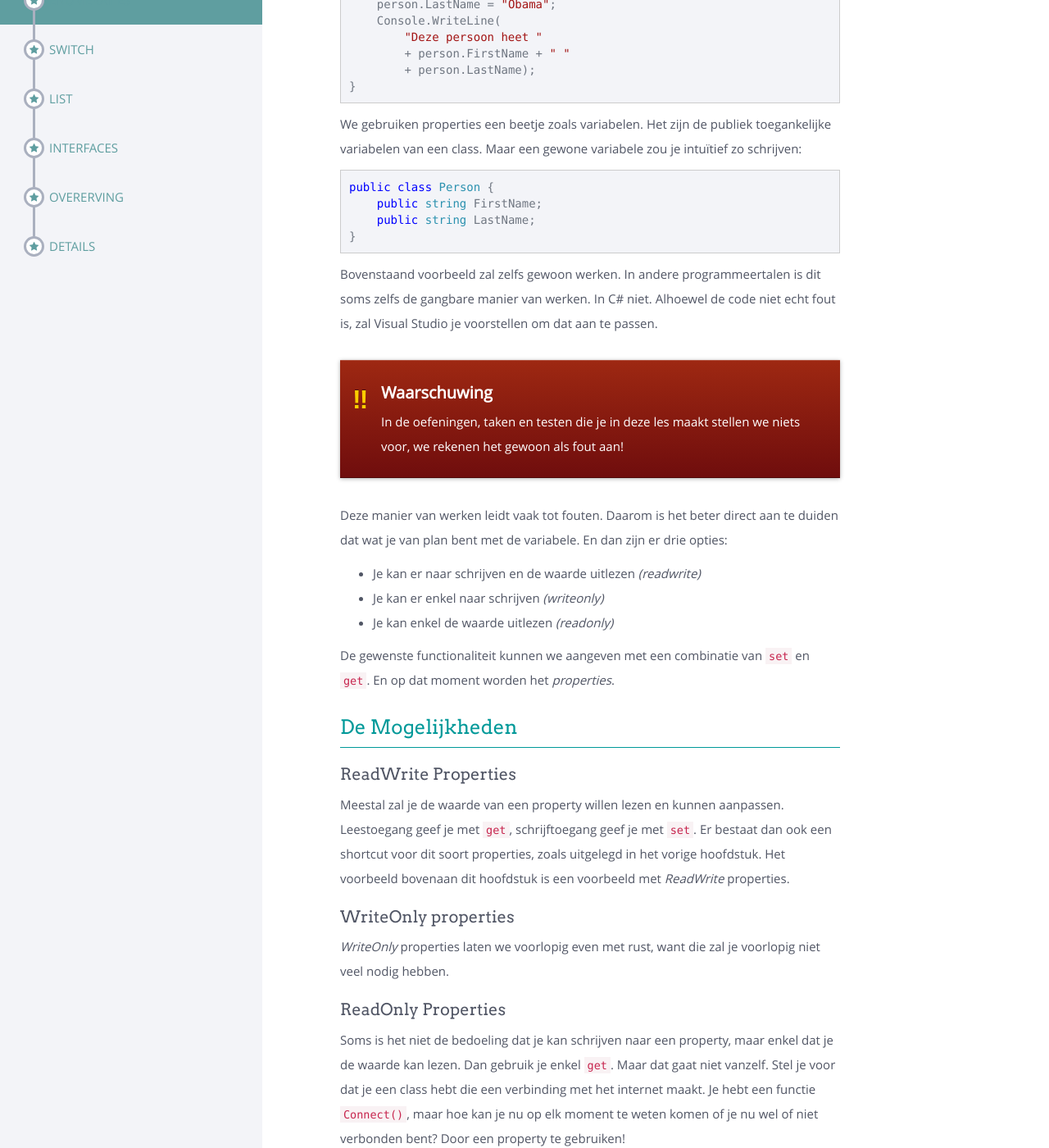
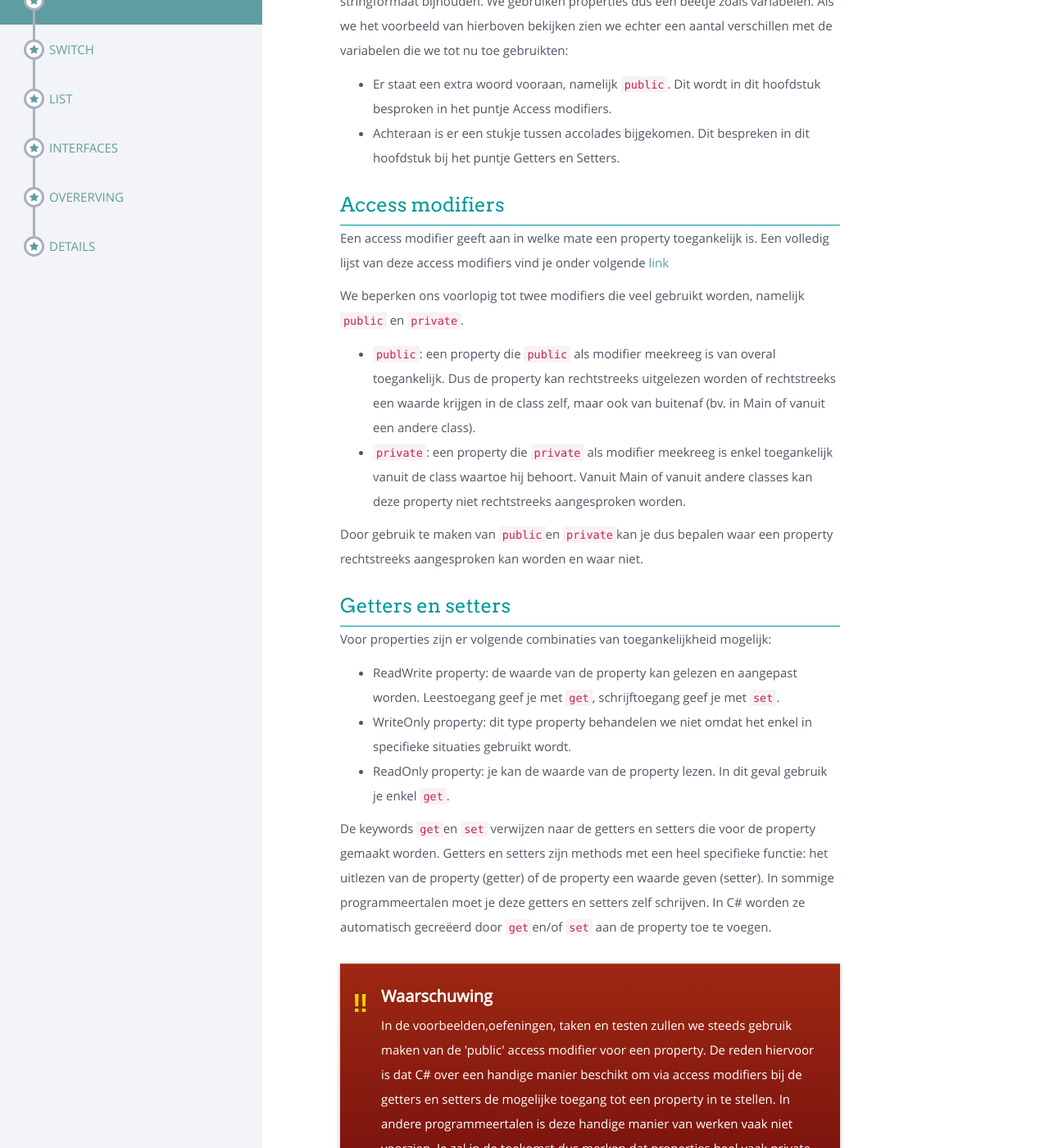
Before and after one commit to sma-it/sma-it.github.io, a Jekyll site: the page built from modules/advanced/_posts/2000-01-02-Properties.md, in a window 1280 px wide and 1400 px high, scrolled down 475 px. Shown: the whole window at 82% size. Built offline with Jekyll 4.4.1, drawn with Linux system fonts in a browser that asks for light colours; nearby versions of some CDN libraries; some of the changed text lies outside the part shown.

Commit message:
Changed content

````diff
--- a/modules/advanced/_posts/2000-01-02-Properties.md
+++ b/modules/advanced/_posts/2000-01-02-Properties.md
@@ -11,167 +11,159 @@
 public class Person {
     public string FirstName { get; set; }
     public string LastName { get; set; }
-}
-
-void Func() {
-    var person = new Person();
-    person.FirstName = "Barack";
-    person.LastName = "Obama";
-    Console.WriteLine(
-        "Deze persoon heet "
-        + person.FirstName + " "
-        + person.LastName);
+    ...
 }
 ```
-We gebruiken properties een beetje zoals variabelen. Het zijn de publiek toegankelijke variabelen van een class. Maar een gewone variabele zou je intuïtief zo schrijven:
+Van een object van deze class kunnen we de FirstName en de LastName in stringformaat bijhouden. We gebruiken properties dus een beetje zoals variabelen.
+Als we het voorbeeld van hierboven bekijken zien we echter een aantal verschillen met de variabelen die we tot nu toe gebruikten:
+
+- Er staat een extra woord vooraan, namelijk `public`. Dit wordt in dit hoofdstuk besproken in het puntje Access modifiers.
+- Achteraan is er een stukje tussen accolades bijgekomen. Dit bespreken in dit hoofdstuk bij het puntje Getters en Setters.
+
+<div class="header2" markdown = "1">## Access modifiers
+</div>
+
+Een access modifier geeft aan in welke mate een property toegankelijk is. Een volledig lijst van deze access modifiers vind je onder volgende [link](https://msdn.microsoft.com/en-us/library/system.datetime(v=vs.110).aspx)
+
+We beperken ons voorlopig tot twee modifiers die veel gebruikt worden, namelijk `public` en `private`.
+
+- `public`: een property die `public` als modifier meekreeg is van overal toegankelijk. Dus de property kan rechtstreeks uitgelezen worden of rechtstreeks een waarde krijgen in de class zelf, maar ook van buitenaf (bv. in Main of vanuit een andere class).
+- `private`: een property die `private` als modifier meekreeg is enkel toegankelijk vanuit de class waartoe hij behoort. Vanuit Main of vanuit andere classes kan deze property niet rechtstreeks aangesproken worden.
+
+Door gebruik te maken van `public`en `private`kan je dus bepalen waar een property rechtstreeks aangesproken kan worden en waar niet.
+
+<div class="header2" markdown = "1">## Getters en setters
+</div>
+
+Voor properties zijn er volgende combinaties van toegankelijkheid mogelijk:
+- ReadWrite property: de waarde van de property kan gelezen en aangepast worden. Leestoegang geef je met `get`, schrijftoegang geef je met `set`.
+- WriteOnly property: dit type property behandelen we niet omdat het enkel in specifieke situaties gebruikt wordt.
+- ReadOnly property: je kan de waarde van de property lezen. In dit geval gebruik je enkel `get`.
+
+De keywords `get`en `set` verwijzen naar de getters en setters die voor de property gemaakt worden. Getters en setters zijn methods met een heel specifieke functie: het uitlezen van de property (getter) of de property een waarde geven (setter). In sommige programmeertalen moet je deze getters en setters zelf schrijven. In C# worden ze automatisch gecreëerd door `get`en/of `set` aan de property toe te voegen.
+
+<div class="note waarschuwing">
+<p>In de voorbeelden,oefeningen, taken en testen zullen we steeds gebruik maken van de 'public' access modifier voor een property. De reden hiervoor is dat C# over een handige manier beschikt om via access modifiers bij de getters en setters de mogelijke toegang tot een property in te stellen.
+In andere programmeertalen is deze handige manier van werken vaak niet voorzien. Je zal in de toekomst dus merken dat properties heel vaak private als access modifier krijgen en dat je de toegang moet bepalen door het al of niet voorzien van een getter en ee setter voor een property.</p>
+</div>
+
+<div class="header2" markdown = "1">## Het gebruik van ReadWrite properties
+</div>
+### Voorbeeld 1: ReadWrite Properties - geen access modifiers bij get en set
+
+De class Person heeft twee ReadWrite properties en een functie Print() die deze properties op het scherm toont. Aangezien er geen access modifiers bij get en set staan worden deze verondersteld `public` te zijn en zijn de properties dus rechtstreeks toegankelijk vanuit Main.
 
 ```csharp
-public class Person {
-    public string FirstName;
-    public string LastName;
-}
-```
-Bovenstaand voorbeeld zal zelfs gewoon werken. In andere programmeertalen is dit soms zelfs de gangbare manier van werken. In C# niet. Alhoewel de code niet echt fout is, zal Visual Studio je voorstellen om dat aan te passen.
+public class Person
+{
+    public string FirstName { get; set; }
+    public string LastName { get; set; }
 
-<div class="note waarschuwing">
-<p>In de oefeningen, taken en testen die je in deze les maakt stellen we niets voor, we rekenen het gewoon als fout aan!</p>
-</div>
-
-Deze manier van werken leidt vaak tot fouten. Daarom is het beter direct aan te duiden dat wat je van plan bent met de variabele. En dan zijn er drie opties:
-
-- Je kan er naar schrijven en de waarde uitlezen _(readwrite)_
-- Je kan er enkel naar schrijven _(writeonly)_
-- Je kan enkel de waarde uitlezen _(readonly)_
-
-De gewenste functionaliteit kunnen we aangeven met een combinatie van `set` en `get`. En op dat moment worden het _properties_.
-
-<div class="header2" markdown = "1">## De Mogelijkheden
-</div>
-### ReadWrite Properties
-Meestal zal je de waarde van een property willen lezen en kunnen aanpassen. Leestoegang geef je met `get`, schrijftoegang geef je met `set`. Er bestaat dan ook een shortcut voor dit soort properties, zoals uitgelegd in het vorige hoofdstuk. Het voorbeeld bovenaan dit hoofdstuk is een voorbeeld met _ReadWrite_ properties.
-
-### WriteOnly properties
-_WriteOnly_ properties laten we voorlopig even met rust, want die zal je voorlopig niet veel nodig hebben.
-
-### ReadOnly Properties
-Soms is het niet de bedoeling dat je kan schrijven naar een property, maar enkel dat je de waarde kan lezen. Dan gebruik je enkel `get`. Maar dat gaat niet vanzelf. Stel je voor dat je een class hebt die een verbinding met het internet maakt. Je hebt een functie `Connect()`, maar hoe kan je nu op elk moment te weten komen of je nu wel of niet verbonden bent? Door een property te gebruiken!
-
-In het onderstaande voorbeeld zie je hoe dat zou kunnen werken:
-
-```csharp
-public class Connection {
-    // De property Connected geeft aan of we verbonden zijn of niet
-    // (true=verbonden; false=niet verbonden).
-    public bool Connected { get; set; }
-
-    //De property Connected wordt geïnitialiseerd d.m.v. de onderstaande
-    //functie Connect().
-    public void Connect() {
-        if(TryToConnectToTheInternet() == true) {  //TryToConnectToTheInternet() is
-            Connected = true;                   //een fictieve functie die nagaat
-        } else {                                //of de connectie met het internet lukt.
-            Connected = false;                  //De functie geeft true als resultaat indien de
-                                                //connectie lukt.
-                                                //Afhankelijk hiervan wordt de property
-                                                //Connected geïnitialiseerd op true of false.
-        }
-    }
-}
-
-public static void Program() {
-    var conn = new Connection(); //Er wordt een instantie van de class Connection gemaakt.
-    conn.Connect();              //De functie Connect() wordt toegepast op deze instantie.
-                                 //De property Connected van het object conn wordt hierdoor
-                                 //geïnitialiseerd.
-    if(conn.Connected) {         //Indien de property Connected van het object conn true is, zal
-        // download my file      //de download starten.
-    }
-}
-```
-Maar wat als iemand die class verkeerd gebruikt, en het op deze manier probeert?
-```csharp
-public static void Program() {
-    var conn = new Connection();
-    conn.Connected = true; // Hoera! We zijn verbonden.
-}
-```
-De property `Connected` had de bedoeling ons te vertellen of we verbonden waren. Maar nu hebben we de waarde zelf op `true` gezet. Zo lijkt het wel of we een verbinding hebben, maar dat is natuurlijk niet zo.
-
-Deze fout kunnen we voorkomen door `set` weg te laten bij de declaratie van de property:
-
-```csharp
-public bool Connected { get; }
-```
-
-Maar dit schept een nieuw probleem. Als de waarde niet aangepast kan worden, hoe kan class zelf dat dan doen? Deze code zal niet meer werken:
-
-```csharp
-if(TryToConnectToTheInternet() == true) {
-    Connected = true; // connected is readonly!!!
-} else {
-    Connected = false; // connected is readonly!!!
-}
-```
-
-De oplossing bestaat erin een extra variabele te gebruiken. Die mag niet zichtbaar zijn wanneer je de class gebruikt, maar kan intern wel aangepast worden. De `Connected` property zal dan via zijn `get` functie de waarde van die interne variabele doorgeven.
-
-```csharp
-public class Connection {
-    private bool connected = false; // de interne variabele.
-    public bool Connected { get => connected; } //de property Connected haalt zijn waarde uit
-                                                //de interne variabele connected.
-
-    public void Connect() {
-        if(TryToConnectToTheInternet() == true) {
-            connected = true; //de interne variabele wordt geïnitialiseerd.
-        } else {
-            connected = false;
-        }
-    }
-}
-
-public static void Program() {
-    var conn = new Connection();
-    conn.Connect();
-    if(conn.Connected) {
-        // download my file
+    public void Print()
+    {
+        Console.WriteLine("Voornaam: {0}", FirstName);
+        Console.WriteLine("Achternaam: {0}", LastName);
     }
 }
 ```
 
-Op deze manier werkt de code zoals het hoort. Let zeker hier op:
-- De extra variabele `connected` is _private_. Je leert hier later meer over, maar het betekent dat je geen toegang hebt tot deze variabele wanneer je een object maakt van je class.
-- We geven die interne variabele `connected` dadelijk een waarde. We starten immers zonder een verbinding.
-- De property `Connected` verwijst nu naar de interne variabele wanneer we ze opvragen. De `set` optie laten we gewoon weg.
-- We kunnen bijna dezelfde naam gebruiken. Het is de gewoonte dat je in dit geval de interne variabele met een kleine letter schrijft, en de property met een hoofdletter. Dat houdt je code overzichtelijk.
-- Binnen de class, bijvoorbeeld in de functie `Connect()` kan je de interne variabele gebruiken.
-- In het programma (dit is buiten de class) zelf is enkel de property `Connected` bruikbaar.
-
-
-
-<div class="header2" markdown = "1">## Wanneer gebruik je _ReadOnly_?
-</div>
-Er zijn verschillende scenario's denkbaar.
-
-### Preventie
-Soms is het echt niet de bedoeling om een variabele van buitenaf aan te passen. Dat zagen we al in het vorige voorbeeld: door `Connected` te wijzigen wist je niet meer of je nu wel of niet een verbinding had. Het is best mogelijk dat je programma crasht omdat je iets wil downloaden terwijl je eigenlijk geen verbinding hebt.
-
-**Preventie** betekent dat we `set` weglaten om fouten te voorkomen.
-
-### Utility
-Je kan ook _readonly_ utilities maken die het gebruik van je class vereenvoudigen. Als voorbeeld terug even de class `Person`:
+In Main kunnen we de properties als volgt aanspreken en op het scherm tonen:
 
 ```csharp
-public class Person {
+public  static void Main()
+{
+    var person = new Person();      // Er wordt een nieuw object van de class person gemaakt.
+    person.FirstName = "Steve";     // De ReadWrite property FirstName wordt d.m.v. de setter
+                                    // geïnitialiseerd.
+    person.LastName = "Jobs";       // De ReadWrite property LastName wordt d.m.v. de setter
+                                    // geïnitialiseerd.
+
+    person.Print();                 // De Print-functie toont de properties op het scherm.
+
+    Console.ReadKey();
+}
+
+```
+
+### Voorbeeld 2: ReadWrite Properties - een 'private' access modifier bij set
+
+We willen vermijden dat de property LastName gewijzigd kan worden buiten de class. We kunnen niet zomaar het keyword `set` weg laten want dan wordt deze property ReadOnly en kan hij ook binnen de class Person zelf geen waarde meer krijgen. En natuurlijk moet het nog altijd mogelijk zijn om binnen de class zelf een property een waarde te geven, bijvoorbeeld d.m.v. een functie met een gepast argument.
+De manier om een property nog wel binnen zijn class zelf Writable te houden en daarbuiten ReadOnly te maken is het keyword `private` voor `set`toe te voegen.
+
+```csharp
+public class Person
+{
     public string FirstName { get; set; }
-    public string LastName { get; set; }
-    public string Name { get => FirstName + " " + LastName; }
+    public string LastName { get; private set; }    // LastName is nu ReadOnly voor de
+                                                    // buitenwereld.
+
+    public void Print()
+    {
+        Console.WriteLine("Voornaam: {0}", FirstName);
+        Console.WriteLine("Achternaam: {0}", LastName);
+    }
+
+    // We voorzien een functie ChangeLastName die public is en dus in Main opgeroepen
+    // kan worden.
+    // Deze functie behoort tot de class Person en heeft dus wel toegang tot de
+    // property LastName.
+    // Via deze functie kunnen we LastName dus nog steeds vanuit Main een waarde geven.
+    // Voor properties die we dus heel gecontroleerd willen initialiseren, kunnen we
+    // dus gebruik maken van ReadOnly access en kunnen we indien, nodig een functie
+    // voorzien die de property initialiseert.
+
+    public void ChangeLastName(string name)
+    {
+        LastName = name;
+    }
 }
 ```
 
-Het kan handig zijn dat je de hele naam in 1 keer kan opvragen, in plaats van zelf altijd de twee namen te moeten samenvoegen tot een string. Maar wat zouden we met een `set` property die de volledige naam bevat in dit geval moeten doen? De naam opsplitsen en verdelen over `FirstName` en `LastName`, zodat we ook deze twee gegevens hebben? Dat gaat vroeg of laat fout, bijvoorbeeld als iemands voornaam uit twee delen bestaat. Het is veel veiliger om het instellen afzonderlijk te doen.
+In Main kunnen we de properties als volgt aanspreken en op het scherm tonen:
 
-**Utility** betekent dat we een get property toevoegen om iets eenvoudiger te maken. Maar omdat het eigenlijk niet om een afzonderlijke variabele gaat, is een bijhorende `set` niet van toepassing.
+```csharp
+static void Main(string[] args)
+{
+    var person = new Person();      // Er wordt een nieuw object van de class person gemaakt.
+    person.FirstName = "Steve";     // De ReadWrite property FirstName wordt d.m.v. de setter
+                                    // geïnitialiseerd.
+    // person.LastName = "Jobs";    // Deze lijn code geeft nu een fout, LastName is immers een
+                                    // ReadOnly property geworden.
+
+    person.ChangeLastName("Jobs");  // De functie ChangeLastName heeft toegang tot de ReadOnly
+                                    // property omdat de functie deel uitmaakt van de class
+                                    //Person.
+
+    person.Print();                 // De Print-functie toont de properties op het scherm. Dit
+                                    // geeft geen foutmelding omdat de print-functie in de
+                                    // Person class zit en daarom nog wel toegang heeft tot de
+                                    // property LastName.
+    Console.ReadKey();
+}
+```
+
+<div class="header2" markdown = "1">## Het gebruik van ReadOnly properties
+</div>
+
+Wanneer gebruik je ReadOnly properties? Er zijn verschillende scenario's denkbaar:
+
+### Preventie
+Soms is het echt niet de bedoeling om een variabele aan te passen.
+Preventie betekent dat we `set` weglaten om fouten te voorkomen. De property kan door het ontbreken van `set` niet meer gewijzigd worden.
+
+### Utility
+Je kan ook _readonly_ utilities maken die het gebruik van je class vereenvoudigen. Als voorbeeld nemen we terug even de class Person. Veronderstel dat we heel vaak de volledige naam van een persoon in ons programma nodig hebben. We kunnen dan steeds de twee properties (FirstName en LastName) gaan opvragen en ze tonen met een spatie ertussen. Maar, we kunnen hier ook een handige utility voor maken. In het onderstaande voorbeeld zie je de utility Name. De utility is ReadOnly, want er is enkel een getter voorzien (enkel het keyword `get` staat vermeld bij de utility). Maar, er is meer aan de hand. Na het keyword `get` geven we aan wat er moet uitgelezen worden als de utility Name opgevraagd wordt. In dit geval zal het opvragen van Name dus de volledige naam als resultaat geven. Handig!
+
+```csharp
+public class Person
+{
+    public string FirstName { get; set; }
+    public string LastName { get; set; }
+    public string Name { get => FirstName + " " + LastName; }  // De utility combineert
+                                                               // FirstName en LastName en
+                                                               // zet er een spatie tussen.
+}
+```
 
 ### Berekening
 Je kan ook _readonly_ utilities maken voor eenvoudige berekeningen. Zo bijvoorbeeld het oppervlak van een rechthoek:
@@ -190,96 +182,30 @@
     }
 }
 ```
-Het bovenstaande voorbeeld bevat nog een kleine nieuwigheid. Als je get property uit meer dan 1 statement bestaat, dan kan je de eerder gebruikte schrijfwijze met het pijltje niet gebruiken. In zo'n geval werk je je statements uit zoals in een normale functie. En gebruik je return om het resultaat aan te duiden. _(In dit geval hadden we de berekening natuurlijk ook makkelijk in een enkel statement kunnen doen.)_
+Het bovenstaande voorbeeld bevat nog een kleine nieuwigheid. Als je get property uit meer dan 1 statement bestaat, dan kan je de eerder gebruikte schrijfwijze met het pijltje niet gebruiken. In zo'n geval werk je je statements uit zoals in een normale functie. En gebruik je return om het resultaat aan te duiden. _(In dit geval hadden we de berekening natuurlijk ook makkelijk in een enkel statement kunnen doen, maar bij wijze van voorbeeld gebruiken we een wat langere schrijfwijze.)_
 
-Wat als je hier een `set` property zou toevoegen? Afgezien van het feit dat je hier geen echte variabele hebt waarin je het oppervlak zou kunnen opslaan, zou dat betekenen dat de breedte en hoogte niet meer kloppen. Dat zou dus een HEEL slecht idee zijn.
+<div class="note protip">
+<p>Een simpele manier om het onderscheid te maken tussen een property en een utility is de volgende: Als je een property verwijdert uit de class, dan verlies je data. Als je een utility verwijdert uit je class, dan behoud je nog wel alle data.
+Kijk maar naar het voorbeeld hierboven. We kunnen de utility Name probleemloos verwijderen en de volledige naam van de persoon zit nog steeds in de properties FirstName en LastName. Maar, als we de property FirstName verwijderen, dan kennen we de hele naam van de persoon niet meer. We zijn dus data kwijt. Hetzelfde geldt voor de property LastName.</p>
+</div>
 
-**Berekening** betekent dat je een get property gebruikt voor een eenvoudige berekening. Ook hier zou een `set` property aan toevoegen compleet onzinnig zijn, want er is geen variabele verbonden met deze property.
-
-<div class="header2" markdown = "1">## Wanneer gebruik je _geen_ property?
+<div class="header2" markdown = "1">## Wanneer gebruik je _geen_ property maar een functie?
 </div>
 Met de bovenstaande informatie zou je heel wat functies kunnen omzetten naar properties. Elke niet-void functie zonder argumenten zou een `get` property kunnen worden. En elke void functie met 1 argument zou een `set` functie kunnen zijn. Toch is dat niet de bedoeling.
 
 ### Acties
-Het woord _property_ betekent _eigenschap_. In het algemeen kan je stellen dat je van acties nooit een property maakt. Daarom wordt `ConnectToTheInternet` een functie, terwijl `Connected` een property is. Al is er natuurlijk altijd ruimte voor interpretatie. Zo hadden we in de class `Rectangle` hierboven in plaats van de property `Area` ook een functie  `CalculateArea()` kunnen toevoegen. Dat is ook helemaal niet fout, maar gebruik dan ook een duidelijke naam die naar een actie verwijst. Dan is het voor de gebruiker van je functie of property ook duidelijk of er haakjes na de naam verwacht worden of niet.
+Het woord _property_ betekent _eigenschap_. In het algemeen kan je stellen dat je van acties nooit een property maakt.
 
 ### Complexe berekeningen
 Als je een berekening gebruikt in een property, dan hoort dat een eenvoudige berekening te zijn. Maar wanneer is een berekening te complex? Dat is voor interpretatie vatbaar, maar je kan de volgende regels gebruiken:
 
 - Wanneer een berekening andere variabelen in de class gaat __aanpassen__, dan hoort het geen property te zijn.
 - Wanneer een berekening __extra variabelen__ moet declareren, dan is ze te complex. Een enkel primitive type, zoals een int of float, dat kan nog. Maar instanties van classes maken, of een nieuwe array declareren, dat hoort niet thuis in een property.
-- Wanneer je in je berekening __andere functies__ van je class oproept, dan maak je beter een functie.
+- Wanneer je in je berekening __andere functies__ van je class oproept, dan maak je ook beter een functie.
 
-Het meest pragmatische argument op dit vlak is misschien wel de debugger. Wanneer je tijdens het debuggen over een property hovert met je muis, dan krijg je zijn waarde te zien. Maar dat gaat mis wanneer de berekening achter een property te complex is. Dan kan Visual Studio heel traag worden, of kan zelfs je debug sessie in sommige gevallen crashen. Niet doen dus.
-
-<div class="header2" markdown = "1">## Schrijfwijzen
-</div>
-Je hebt ondertussen wel gemerkt dat je properties op verschillende manieren kan noteren. Een enkele correcte manier bestaat dikwijls niet, als is de meeste eenvoudige notatie wel afhankelijk van de situatie.
-
-### Meest Eenvoudig
-```csharp
-public int MyProperty { get; set; }
-```
-Dit gebruik je wanneer een property _readwrite_ is, en er geen extra berekening nodig is.
-
-### Set of Get
-```csharp
-private int myProperty;
-public int MyProperty { get => myProperty; }
-
-private int myOtherProperty;
-public int MyOtherProperty { set => myProperty = value; }
-```
-Deze notatie gebruik je bij _readonly_ of _writeonly_ properties, zonder extra berekeningen.
-
-### 1 statement
-```csharp
-private int value;
-public int PowerOfTwo { get => value * value; }
-```
-Dit is gelijk aan het vorige voorbeeld, maar het kan dus ook met een berekening.
-
-```csharp
-private string name;
-public string Name { set => name = value.ToUpper(); }
-```
-Ook dit is gelijk aan het vorige voorbeeld, maar nu met een eenvoudige functie.
-
-### Meerdere statements
-```csharp
-public class Square {
-    public float Side { get; set; }
-    public float Perimeter {
-        get {
-            var p = Side * 4;
-            return p;
-        }
-        set {
-            var s = value / 4;
-            Side = s;
-        }
-    }
-}
-```
-Dit is niet echt de meest logische manier om met een vierkant om te gaan, maar het is een voorbeeld van een _readwrite_ property met meerdere statements.
-
-### Combinaties
-```csharp
-public class Square {
-    public float Side { get; set; }
-    public float Perimeter {
-        get => Side * 4;
-        set {
-            var s = value / 4;
-            Side = s;
-        }
-    }
-}
-```
-Je kan ook combinaties maken. `Set` en `Get` moeten niet dezelfde schrijfwijze volgen.
 
 <div class="note oefening">
-<p>Open het project <a href="https://github.com/sma-it/oefening-properties-1" target="_blank">oefening-properties-1</a> en maak de oefeningen.</p>
+<p>Maak de taak over classes en properties die je op Smartschool vindt.</p>
 </div>
 
 <div class="toTop"><a href="#top">Omhoog</a></div>
````
